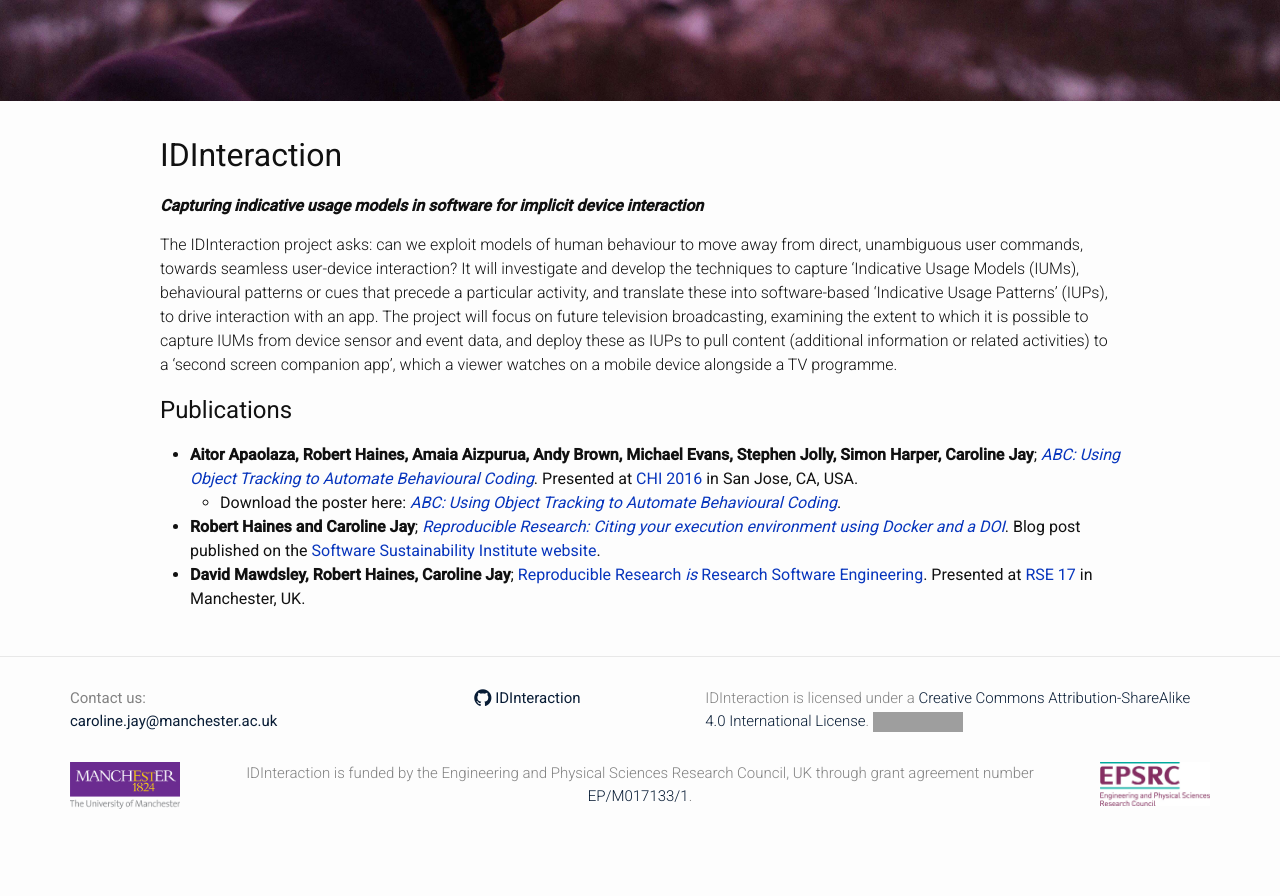
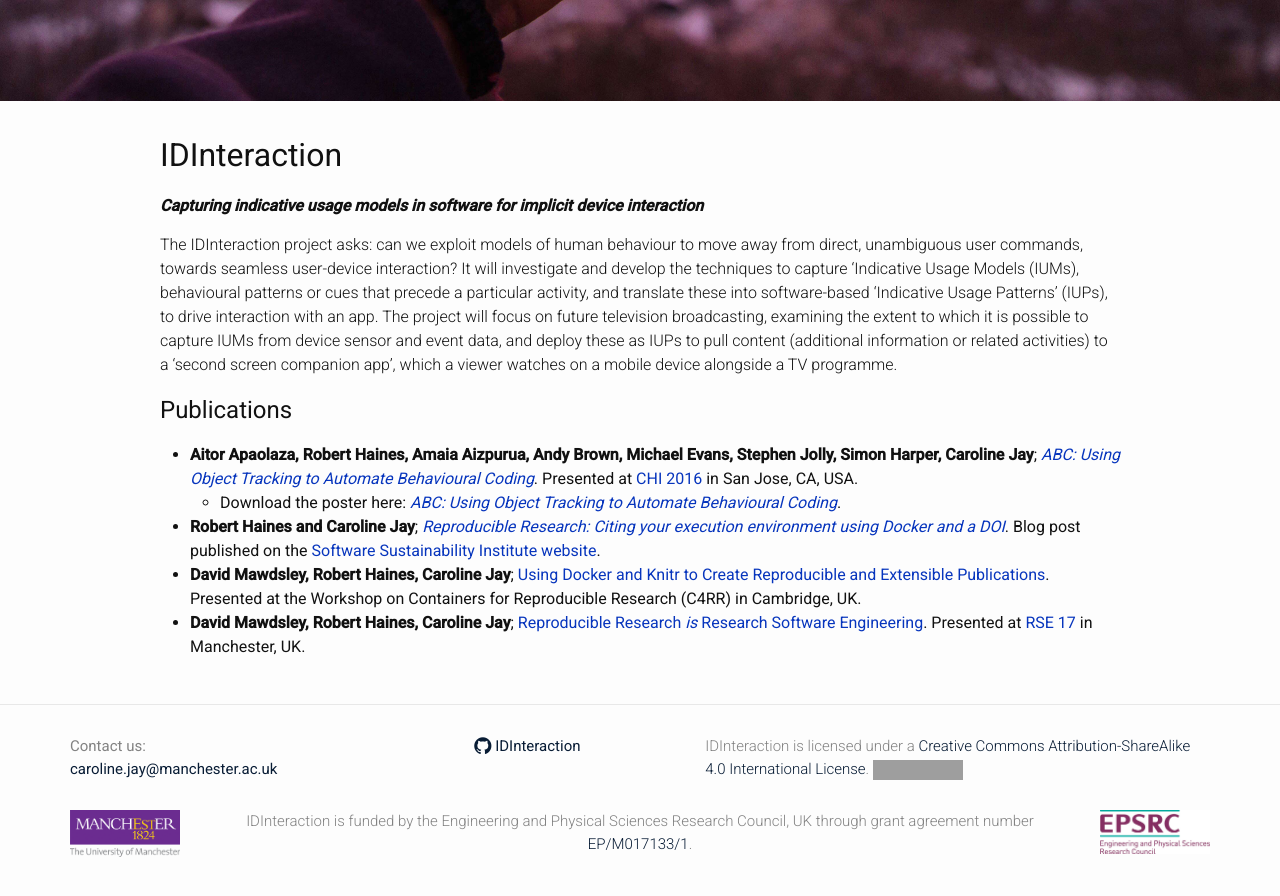
Before and after one commit to IDInteraction/IDInteraction.github.io, a Jekyll site: the page built from index.md, in a window 1280 px wide and 900 px high, scrolled down 915 px. Shown: the top 896 px of the window. Built offline with Jekyll 4.4.1, drawn with Linux system fonts in a browser that asks for light colours; nearby versions of some CDN libraries; before the commit the page ends 1767 px from its top, so only the background shows below that; grey boxes are pictures that could not be loaded.

Commit message:
Add C4RR presentation.

```diff
--- a/index.md
+++ b/index.md
@@ -14,4 +14,5 @@ The IDInteraction project asks: can we exploit models of human behaviour to move
 * **Aitor Apaolaza, Robert Haines, Amaia Aizpurua, Andy Brown, Michael Evans, Stephen Jolly, Simon Harper, Caroline Jay**; [*ABC: Using Object Tracking to Automate Behavioural Coding*](https://www.escholar.manchester.ac.uk/uk-ac-man-scw:297977). Presented at [CHI 2016](https://chi2016.acm.org) in San Jose, CA, USA.
   * Download the poster here: [*ABC: Using Object Tracking to Automate Behavioural Coding*](/data/abc_poster_a0.pdf).
 * **Robert Haines and Caroline Jay**; [*Reproducible Research: Citing your execution environment using Docker and a DOI*](http://www.software.ac.uk/blog/2016-03-29-reproducible-research-citing-your-execution-environment-using-docker-and-doi). Blog post published on the [Software Sustainability Institute website](http://www.software.ac.uk/).
+* **David Mawdsley, Robert Haines, Caroline Jay**; [Using Docker and Knitr to Create Reproducible and Extensible Publications](http://idinteraction.cs.manchester.ac.uk/dockerworkshop). Presented at the Workshop on Containers for Reproducible Research (C4RR) in Cambridge, UK.
 * **David Mawdsley, Robert Haines, Caroline Jay**; [Reproducible Research *is* Research Software Engineering](http://idinteraction.cs.manchester.ac.uk/RSE2017Talk). Presented at [RSE 17](http://rse.ac.uk/conf2017/) in Manchester, UK.
```
